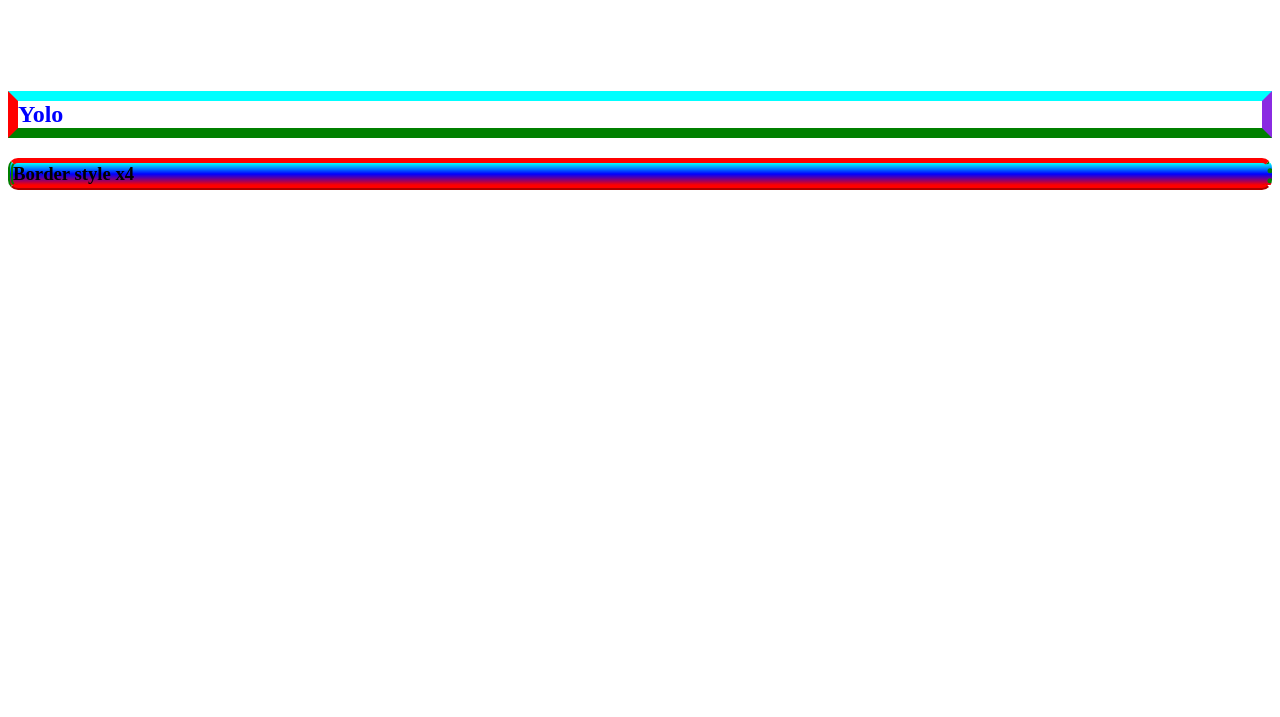
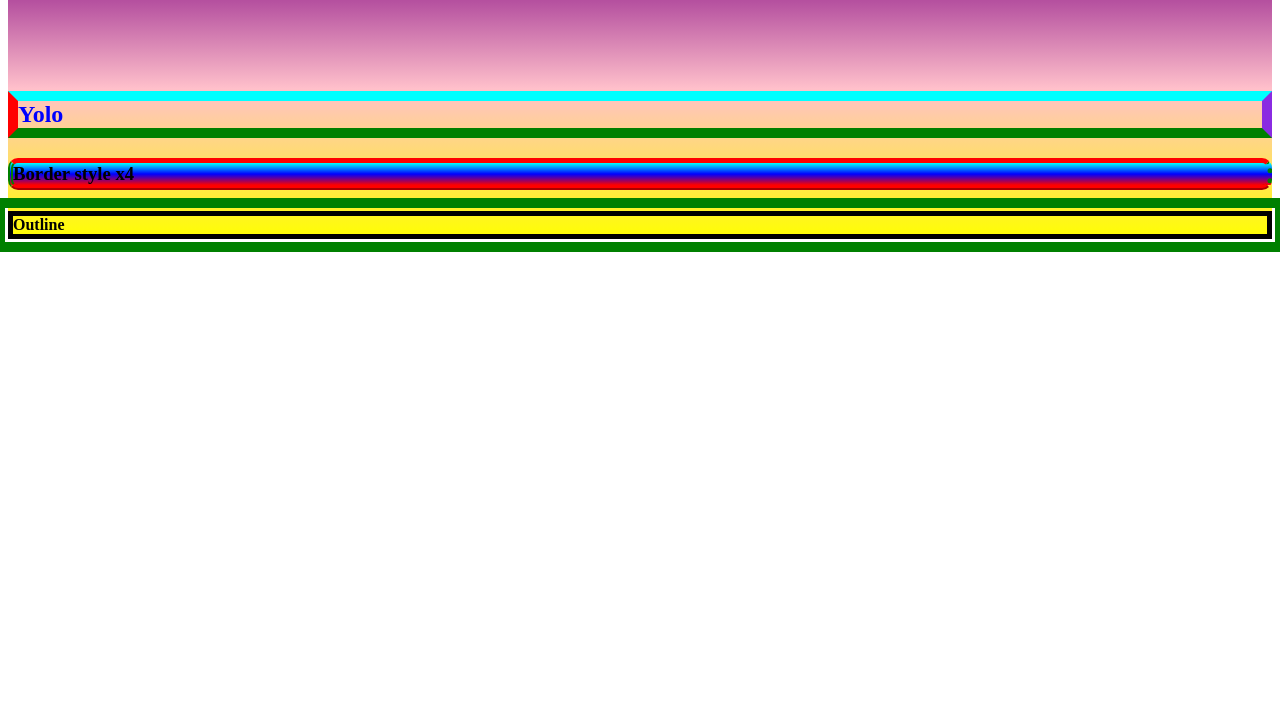
Before and after one commit to TorbjornF-H01/HTMLCSStwo, a plain HTML site: page index.html in a window 1280 px wide. Shown: the part 83-800 px from the top of the page. Drawn offline with Linux system fonts and the light colour scheme.

Commit message:
outline added h4

```diff
--- a/index.html
+++ b/index.html
@@ -9,10 +9,16 @@
 </head>
 
 <body>
-    <!-- <br> empty elements,<br>=1line space-->
-    <h1>Two</h1><br><br><br>
-    <h2>Yolo</h2>
-    <h3>Border style x4</h3>
+    <div class="swag">
+        <!-- <br> empty elements,<br>=1line space-->
+        <h1>Two</h1><br><br><br>
+        <h2>Yolo</h2>
+        <h3>Border style x4</h3>
+        <h4>Outline</h4>
+
+
+
+    </div>
 </body>
 
 </html>
--- a/style.css
+++ b/style.css
@@ -1,4 +1,4 @@
-/* Style borders, margins, padding */
+/* Style borders, outline, margins, padding */
 /* the default color is based on the text color(border) */
 h1 {
     /* border: 5px dashed crimson; */
@@ -29,3 +29,17 @@ h3 {
     border-width: thick;
     border-radius: 10px;
 }
+
+h4 {
+    border: 5px solid black;
+    outline: 10px solid green;
+    outline-offset: 3px;
+    /* outlinewidth: */
+}
+
+
+.swag {
+    background: linear-gradient(purple, pink, yellow);
+    background-size: cover;
+    /* background-position: ; */
+}
```
